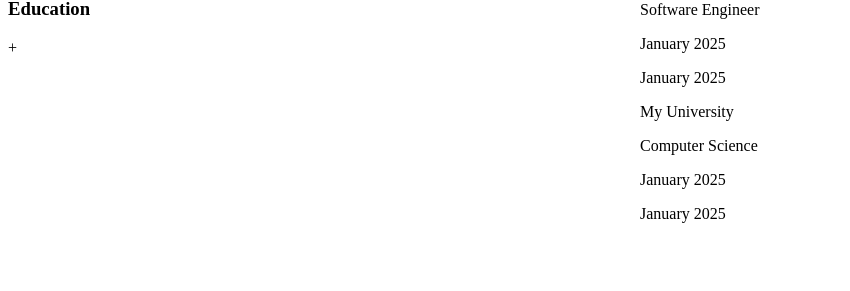
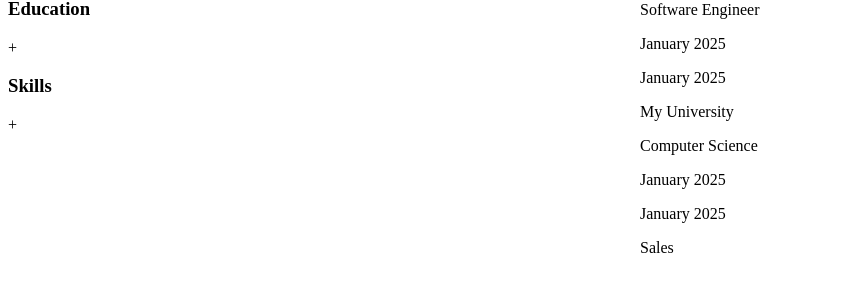
Before and after one commit to holmeskone/cv-application-restart, a React (Vite) app in the folder CVApp/: page / in a window 1280 px wide. Shown: the part 261-552 px from the top of the page, without its empty margins (0-850 px from the left). Built offline with nearby package versions, Linux system fonts and the light colour scheme.

Commit message:
Added Skills state, component and display, same structure as adding languages

```diff
--- a/CVApp/src/App.jsx
+++ b/CVApp/src/App.jsx
@@ -15,6 +15,8 @@ import DisplayDateEducation from "./displayDateEducation";
 import DisplayDynamicResponsability from "./components/displayDynamicResponsability";
 import ExperiencesField from './components/Experiences';
 import EducationField from './components/Education';
+import DynamicSkills from './components/Skills';
+import DisplayDynamicSkills from './components/displayDynamicSkills';
 
 
 function App() {
@@ -29,7 +31,8 @@ function App() {
   const [startDate, setStartDate] = useState(new Date());
   const [endDate, setEndDate] = useState(new Date());
   const [responsabilities, setResponsabilities] = useState([{responsability:"Solve Problems"}])
-  const [id, setId] = useState("")
+  const [id, setId] = useState("");
+  const [skills, setSkills] = useState([{skill:"Sales"}]);
   // State to store all experience sections
   const [experiences, setExperiences] = useState([{
       company: "ACME inc.",
@@ -82,6 +85,11 @@ const [educations, setEducations] = useState([{
           </EducationField>
           </Accordion>
         </div>
+        <div id="skills-information">
+        <Accordion title="Skills" >
+          <DynamicSkills inputs={skills} setInputs={setSkills} />
+        </Accordion>
+        </div>
       </div>
       <div id="output-section">
         <Display text={firstName} />
@@ -107,6 +115,7 @@ const [educations, setEducations] = useState([{
         <DisplayDateEducation date={education.universityEndDate} id={`end-display-${education.universityId}`} />
         </>
         ))}
+        <DisplayDynamicSkills text={skills}/>
       </div>
     </div>
   )
```
